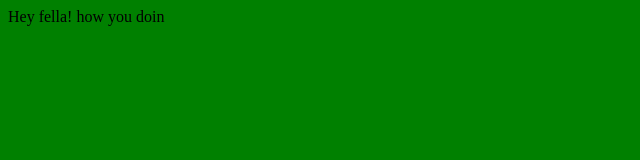
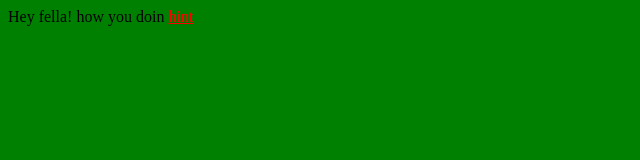
Before and after one commit to Aryan-Mac01/testing, a plain HTML site: page index.html in a window 1280 px wide. Shown: the full height of the page, 0-640 px from the left. Drawn offline with Linux system fonts and the light colour scheme.

Commit message:
link color

```diff
--- a/index.html
+++ b/index.html
@@ -5,7 +5,8 @@
     <meta name="viewport" content="width=device-width, initial-scale=1.0">
     <title>Document</title>
 </head>
-<body bgcolor= "green">
+<body bgcolor= "green" link = "red">
     Hey fella! how you doin
+    <a href="https://edu.google.com/workspace-for-education/classroom/">hint</a>
 </body>
 </html>
```
